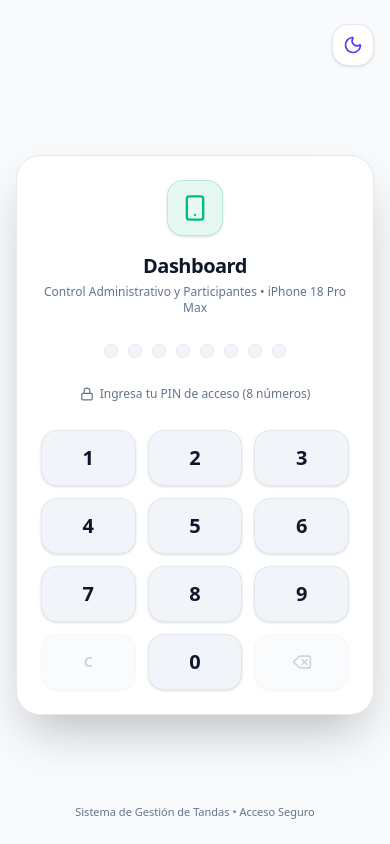
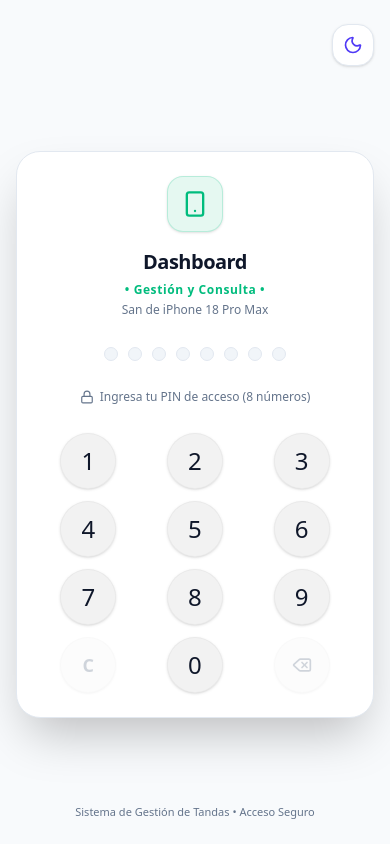
Before and after one commit to christianmed/san-iphone-2026, a Next.js app: page / in a window 390 px wide. Built offline with nearby package versions, Linux system fonts and the light colour scheme.

Commit message:
feat(ui): teclado numerico circular estilo dial iphone y subtitulo en dos lineas

```diff
--- a/app/globals.css
+++ b/app/globals.css
@@ -12,6 +12,11 @@
     --text-muted: #64748b;
     --border-main: #e2e8f0;
     --shadow-main: 0 4px 20px -2px rgba(0, 0, 0, 0.05);
+    --bg-dial-btn: rgba(0, 0, 0, 0.05);
+    --bg-dial-btn-hover: rgba(0, 0, 0, 0.09);
+    --bg-dial-btn-active: rgba(0, 0, 0, 0.16);
+    --text-dial: #0f172a;
+    --border-dial: rgba(0, 0, 0, 0.04);
   }
 
   .dark {
@@ -25,6 +30,11 @@
     --text-muted: #9ca3af;
     --border-main: #1f293d;
     --shadow-main: 0 10px 30px -5px rgba(0, 0, 0, 0.4);
+    --bg-dial-btn: rgba(255, 255, 255, 0.12);
+    --bg-dial-btn-hover: rgba(255, 255, 255, 0.18);
+    --bg-dial-btn-active: rgba(255, 255, 255, 0.26);
+    --text-dial: #ffffff;
+    --border-dial: rgba(255, 255, 255, 0.05);
   }
 
   body {
--- a/components/NumericKeypadLogin.jsx
+++ b/components/NumericKeypadLogin.jsx
@@ -125,9 +125,14 @@ export default function NumericKeypadLogin({ onLoginSuccess, theme, toggleTheme
             <h1 className="text-xl font-black tracking-tight text-[var(--text-main)]">
               Dashboard
             </h1>
-            <p className="text-xs text-[var(--text-muted)] font-medium">
-              Control Administrativo y Participantes • iPhone 18 Pro Max
-            </p>
+            <div className="text-center text-xs font-semibold leading-relaxed">
+              <p className="text-emerald-500 tracking-wider font-bold">
+                • Gestión y Consulta •
+              </p>
+              <p className="text-[var(--text-muted)] font-medium">
+                San de iPhone 18 Pro Max
+              </p>
+            </div>
           </div>
 
           {/* Indicadores Circulares de los 8 Dígitos */}
@@ -175,7 +180,7 @@ export default function NumericKeypadLogin({ onLoginSuccess, theme, toggleTheme
                 type="button"
                 onClick={() => handleAddDigit(String(num))}
                 disabled={isLoading}
-                className="h-14 sm:h-16 rounded-2xl bg-[var(--bg-card-subtle)] hover:bg-[var(--bg-card-hover)] hover:border-emerald-500/40 active:bg-emerald-500/10 border border-[var(--border-main)] text-[var(--text-main)] font-bold text-xl sm:text-2xl shadow-sm transition-all duration-150 active:scale-95 disabled:opacity-50 flex items-center justify-center"
+                className="w-14 h-14 sm:w-16 sm:h-16 rounded-full mx-auto bg-[var(--bg-dial-btn)] hover:bg-[var(--bg-dial-btn-hover)] active:bg-[var(--bg-dial-btn-active)] border border-[var(--border-dial)] text-[var(--text-dial)] font-normal text-2xl sm:text-3xl shadow-sm transition-all duration-150 active:scale-95 disabled:opacity-40 flex items-center justify-center cursor-pointer select-none"
               >
                 {num}
               </button>
@@ -186,7 +191,8 @@ export default function NumericKeypadLogin({ onLoginSuccess, theme, toggleTheme
               type="button"
               onClick={handleClearPin}
               disabled={isLoading || pin.length === 0}
-              className="h-14 sm:h-16 rounded-2xl bg-[var(--bg-card-subtle)] hover:bg-[var(--bg-card-hover)] hover:border-rose-500/40 active:bg-rose-500/10 border border-[var(--border-main)] text-[var(--text-muted)] hover:text-rose-500 font-bold text-sm shadow-sm transition-all duration-150 active:scale-95 disabled:opacity-30 flex items-center justify-center"
+              className="w-14 h-14 sm:w-16 sm:h-16 rounded-full mx-auto bg-[var(--bg-dial-btn)] hover:bg-[var(--bg-dial-btn-hover)] hover:text-rose-500 active:bg-[var(--bg-dial-btn-active)] border border-[var(--border-dial)] text-[var(--text-muted)] font-semibold text-lg sm:text-xl shadow-sm transition-all duration-150 active:scale-95 disabled:opacity-30 flex items-center justify-center cursor-pointer select-none"
+              title="Limpiar PIN"
             >
               C
             </button>
@@ -196,7 +202,7 @@ export default function NumericKeypadLogin({ onLoginSuccess, theme, toggleTheme
               type="button"
               onClick={() => handleAddDigit('0')}
               disabled={isLoading}
-              className="h-14 sm:h-16 rounded-2xl bg-[var(--bg-card-subtle)] hover:bg-[var(--bg-card-hover)] hover:border-emerald-500/40 active:bg-emerald-500/10 border border-[var(--border-main)] text-[var(--text-main)] font-bold text-xl sm:text-2xl shadow-sm transition-all duration-150 active:scale-95 disabled:opacity-50 flex items-center justify-center"
+              className="w-14 h-14 sm:w-16 sm:h-16 rounded-full mx-auto bg-[var(--bg-dial-btn)] hover:bg-[var(--bg-dial-btn-hover)] active:bg-[var(--bg-dial-btn-active)] border border-[var(--border-dial)] text-[var(--text-dial)] font-normal text-2xl sm:text-3xl shadow-sm transition-all duration-150 active:scale-95 disabled:opacity-40 flex items-center justify-center cursor-pointer select-none"
             >
               0
             </button>
@@ -206,10 +212,10 @@ export default function NumericKeypadLogin({ onLoginSuccess, theme, toggleTheme
               type="button"
               onClick={handleDeleteDigit}
               disabled={isLoading || pin.length === 0}
-              className="h-14 sm:h-16 rounded-2xl bg-[var(--bg-card-subtle)] hover:bg-[var(--bg-card-hover)] hover:border-emerald-500/40 active:bg-emerald-500/10 border border-[var(--border-main)] text-[var(--text-muted)] hover:text-[var(--text-main)] shadow-sm transition-all duration-150 active:scale-95 disabled:opacity-30 flex items-center justify-center"
+              className="w-14 h-14 sm:w-16 sm:h-16 rounded-full mx-auto bg-[var(--bg-dial-btn)] hover:bg-[var(--bg-dial-btn-hover)] hover:text-[var(--text-main)] active:bg-[var(--bg-dial-btn-active)] border border-[var(--border-dial)] text-[var(--text-muted)] shadow-sm transition-all duration-150 active:scale-95 disabled:opacity-30 flex items-center justify-center cursor-pointer select-none"
               title="Borrar último"
             >
-              <Delete className="w-5 h-5" />
+              <Delete className="w-5 h-5 sm:w-6 sm:h-6" />
             </button>
           </div>
         </div>
```
